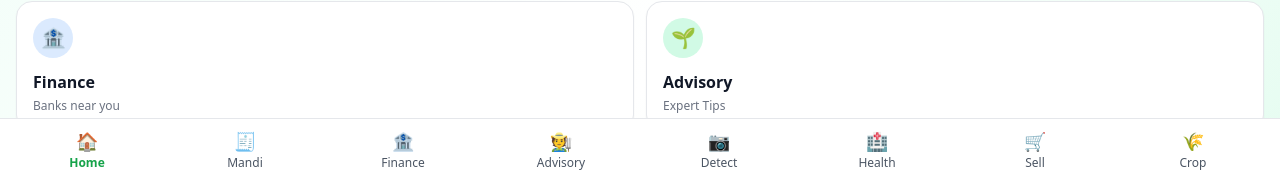
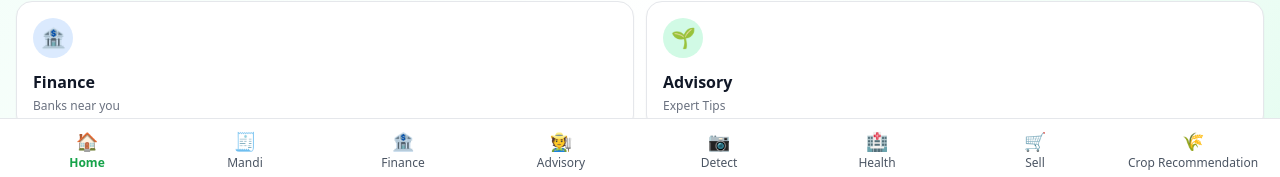
Before and after one commit to mayank29deo/KisanSaathi, a React (Vite) app: page / in a window 1280 px wide. Shown: the part 621-798 px from the top of the page. Built offline with nearby package versions, Linux system fonts and the light colour scheme.

Commit message:
bug fix in hindi language

```diff
--- a/src/App.jsx
+++ b/src/App.jsx
@@ -79,7 +79,7 @@ export default function App() {
         <TabButton active={tab === "detect"} label={t.detect} onClick={() => setTab("detect")} icon="📷" />
         <TabButton active={tab === "health"} label={t.health} onClick={() => setTab("health")} icon="🏥" />
         <TabButton active={tab === "sell"} label={t.sell} onClick={() => setTab("sell")} icon="🛒" />
-        <TabButton active={tab === "crop"} label="Crop" onClick={() => setTab("crop")} icon="🌾"
+        <TabButton active={tab === "crop"} label={t.crop_title} onClick={() => setTab("crop")} icon="🌾"
 />
 
 
```
